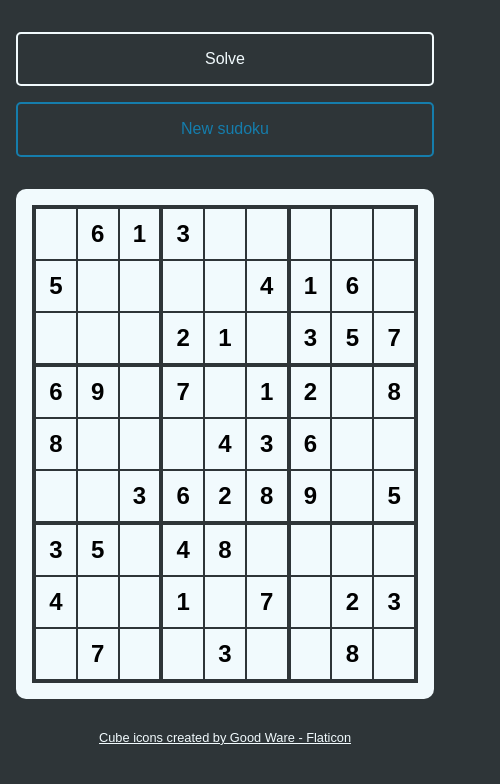
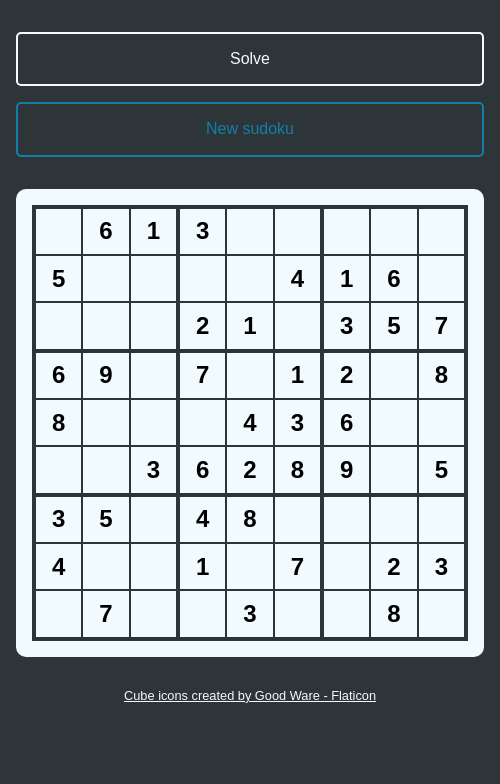
Before and after one commit to printezisn/gamesolver, a Next.js app: page / in a window 390 px wide. Shown: the top 784 px of the page, 500 px wide, since content can reach past the window. Built offline with nearby package versions, Linux system fonts and the light colour scheme.

Commit message:
Fix layout issues

```diff
--- a/styles/globals.css
+++ b/styles/globals.css
@@ -52,9 +52,7 @@
 
 .container {
   margin: auto;
-  width: 100%;
-  max-width: 800px;
-  min-width: 450px;
+  width: 700px;
   padding: 0 1rem;
 }
 
@@ -128,7 +126,17 @@
   margin-right: 0;
 }
 
-@media screen and (max-width: 500px) {
+@media screen and (max-width: 700px) {
+  .container {
+    width: 600px;
+  }
+}
+
+@media screen and (max-width: 600px) {
+  .container {
+    width: 500px;
+  }
+
   .button-group {
     flex-direction: column;
   }
--- a/styles/sudoku/cell.module.css
+++ b/styles/sudoku/cell.module.css
@@ -6,7 +6,6 @@
 .input {
   width: 100%;
   height: 100%;
-  min-height: 50px;
   text-align: center;
   border: 0;
   background: none;
--- a/styles/sudoku/table.module.css
+++ b/styles/sudoku/table.module.css
@@ -8,6 +8,19 @@
 
 .table {
   border: solid 2px var(--grey-darkest);
+  height: calc(700px - 4rem);
   display: grid;
   grid-template-columns: 1fr 1fr 1fr;
 }
+
+@media screen and (max-width: 700px) {
+  .table {
+    height: calc(600px - 4rem);
+  }
+}
+
+@media screen and (max-width: 600px) {
+  .table {
+    height: calc(500px - 4rem);
+  }
+}
```
